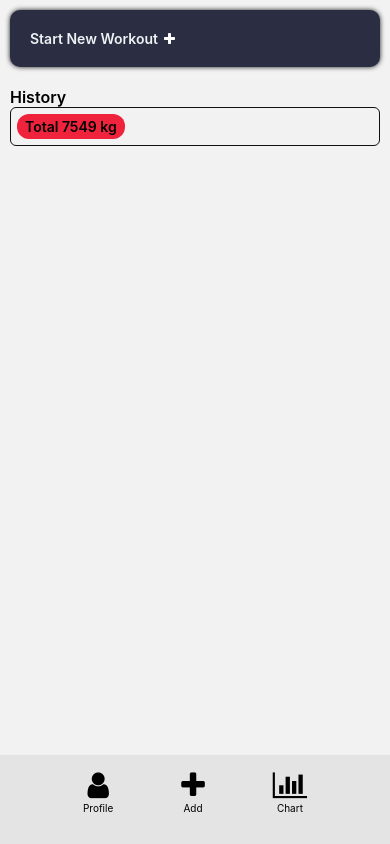
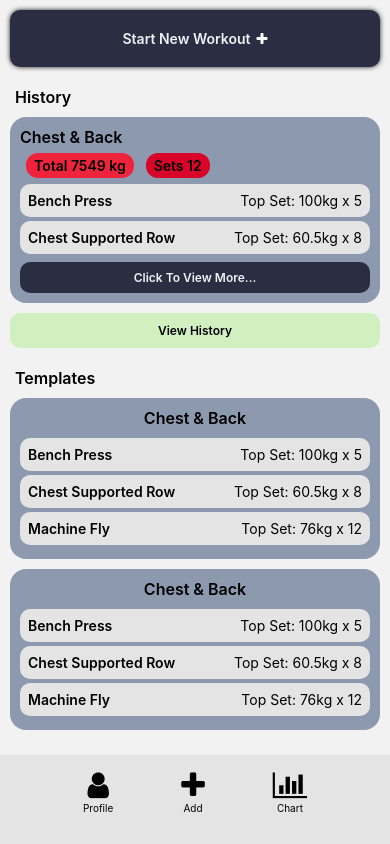
Before and after one commit to pluvio72/UpLifting, a React Native app: screen / in a window 390 px wide. Built offline with nearby package versions, Linux system fonts and the light colour scheme.

Commit message:
landing page preview almost done

```diff
--- a/src/components/button/button.tsx
+++ b/src/components/button/button.tsx
@@ -1,8 +1,8 @@
 import React from 'react';
 import {Pressable, StyleProp, Text, TextStyle, ViewStyle} from 'react-native';
 import Icon from 'react-native-vector-icons/FontAwesome';
-import {Padding} from '../../types/styles';
-import {Styles, PaddingStylesheet} from '../../util/styles';
+import {Margin, Padding} from '../../types/styles';
+import {Styles, PaddingStylesheet, MarginStylesheet} from '../../util/styles';
 import {Color, getTextColor} from '../../util/styles/colors';
 import styles from './button.styles';
 
@@ -15,10 +15,10 @@ interface ButtonProps {
   icon?: string;
   iconColor?: Color;
   iconSize?: number;
-  margin?: TextStyle['margin'];
+  margin?: Margin;
   onPress?: () => void;
   padding?: Padding;
-  textAlign?: TextStyle['textAlign'];
+  textAlign?: ViewStyle['justifyContent'];
 }
 
 const Button: React.FC<React.PropsWithChildren<ButtonProps>> = ({
@@ -43,9 +43,10 @@ const Button: React.FC<React.PropsWithChildren<ButtonProps>> = ({
         styles.container,
         {backgroundColor: color},
         elevated && Styles.dropShadow,
-        {margin},
+        MarginStylesheet(margin),
         PaddingStylesheet(padding),
         {borderRadius},
+        { justifyContent: 'center' }
       ]}>
       <Text
         style={[
@@ -53,7 +54,6 @@ const Button: React.FC<React.PropsWithChildren<ButtonProps>> = ({
           styles.text,
           {fontWeight: bold ? '600' : '400'},
           {fontSize},
-          {textAlign},
         ]}>
         {children}
       </Text>
--- a/src/components/chip/chip.tsx
+++ b/src/components/chip/chip.tsx
@@ -8,7 +8,6 @@ const styles = StyleSheet.create({
     paddingVertical: 2,
     borderRadius: 12,
     height: 25,
-    marginRight: 'auto',
     display: 'flex',
     justifyContent: 'center',
     margin: 6,
@@ -21,11 +20,12 @@ const styles = StyleSheet.create({
 
 interface Props {
   color: Color;
+  text?: Color;
 }
 
-const Chip: React.FC<PropsWithChildren<Props>> = ({ children, color }) => (
+const Chip: React.FC<PropsWithChildren<Props>> = ({ children, color, text }) => (
   <View style={[{backgroundColor: color}, styles.container]}>
-    <Text style={styles.text}>{children}</Text>
+    <Text style={[styles.text, { color: text }]}>{children}</Text>
   </View>
 );
 
--- a/src/pages/landing/LandingPage.styles.ts
+++ b/src/pages/landing/LandingPage.styles.ts
@@ -6,10 +6,18 @@ const styles = StyleSheet.create({
     padding: 10,
   },
   historyWrapper: {
-    borderRadius: 6,
-    borderColor: colors.borderColor,
-    borderWidth: 1.5,
+    borderRadius: 16,
     display: 'flex',
+    padding: 10,
+    backgroundColor: colors.secondary,
+  },
+  historySet: {
+    backgroundColor: colors.grey,
+    padding: 8,
+    borderRadius: 10,
+    flexDirection: 'row',
+    justifyContent: 'space-between',
+    marginBottom: 4,
   }
 });
 
--- a/src/pages/landing/LandingPage.tsx
+++ b/src/pages/landing/LandingPage.tsx
@@ -1,11 +1,12 @@
 import {NavigationProp} from '@react-navigation/native';
 import {NativeStackScreenProps} from '@react-navigation/native-stack';
 import React from 'react';
-import {Text, View} from 'react-native';
+import {ScrollView, Text, View} from 'react-native';
 import {ScreenProps} from 'react-native-screens';
 import Icon from 'react-native-vector-icons/FontAwesome';
 import Button from '../../components/button';
 import Chip from '../../components/chip';
+import { Row } from '../../components/Reusable/reusable';
 import Spacer from '../../components/spacer';
 import {RootStackParamList, Screens} from '../../data/navigation';
 import {Styles} from '../../util/styles';
@@ -20,7 +21,7 @@ const LandingPage: React.FC<Props> = ({navigation}) => {
   };
 
   return (
-    <View style={styles.container}>
+    <ScrollView style={styles.container}>
       <Button
         color={colors.primary}
         elevated
@@ -35,12 +36,67 @@ const LandingPage: React.FC<Props> = ({navigation}) => {
       </Button>
       <Spacer size={2} />
       <View>
-        <Text style={[Styles.textBold, Styles.textMd]}>History</Text>
+        <Text style={[Styles.textBold, Styles.textMd, { marginLeft: 5 }]}>History</Text>
+        <Spacer/>
         <View style={styles.historyWrapper}>
-          <Chip color={colors.accent}>Total 7549 kg</Chip>
+          <Text style={[Styles.textBold, Styles.textMd]}>Chest & Back</Text>
+          <Row style={{ marginRight: 'auto'}}>
+            <Chip color={colors.accent}>Total 7549 kg</Chip>
+            <Chip color={colors.accentDark} >Sets 12</Chip>
+          </Row>
+          <View style={styles.historySet}>
+            <Text style={Styles.textBold}>Bench Press</Text>
+            <Text>Top Set: 100kg x 5</Text>
+          </View>
+          <View style={styles.historySet}>
+            <Text style={Styles.textBold}>Chest Supported Row</Text>
+            <Text>Top Set: 60.5kg x 8</Text>
+          </View>
+          <Button color={colors.primary } bold padding={{p: 8}} margin={{mt: 4}}>
+            Click To View More...
+          </Button>
         </View>
       </View>
-    </View>
+      <Spacer/>
+      <Button color={colors.green} bold textAlign='center'>View History</Button>
+      <Spacer size={2} />
+      <View>
+        <Text style={[Styles.textBold, Styles.textMd, { marginLeft: 5 }]}>Templates</Text>
+        <Spacer/>
+        <View style={styles.historyWrapper}>
+          <Text style={[Styles.textBold, Styles.textMd, Styles.textCenter, { marginBottom: 10 }]}>Chest & Back</Text>
+          <View style={styles.historySet}>
+            <Text style={Styles.textBold}>Bench Press</Text>
+            <Text>Top Set: 100kg x 5</Text>
+          </View>
+          <View style={styles.historySet}>
+            <Text style={Styles.textBold}>Chest Supported Row</Text>
+            <Text>Top Set: 60.5kg x 8</Text>
+          </View>
+          <View style={styles.historySet}>
+            <Text style={Styles.textBold}>Machine Fly</Text>
+            <Text>Top Set: 76kg x 12</Text>
+          </View>
+        </View>
+        <Spacer size={1} />
+        <View style={styles.historyWrapper}>
+          <Text style={[Styles.textBold, Styles.textMd, Styles.textCenter, { marginBottom: 10 }]}>Chest & Back</Text>
+          <View style={styles.historySet}>
+            <Text style={Styles.textBold}>Bench Press</Text>
+            <Text>Top Set: 100kg x 5</Text>
+          </View>
+          <View style={styles.historySet}>
+            <Text style={Styles.textBold}>Chest Supported Row</Text>
+            <Text>Top Set: 60.5kg x 8</Text>
+          </View>
+          <View style={styles.historySet}>
+            <Text style={Styles.textBold}>Machine Fly</Text>
+            <Text>Top Set: 76kg x 12</Text>
+          </View>
+        </View>
+      </View>
+      <Spacer size={3}/>
+    </ScrollView>
   );
 };
 
--- a/src/util/styles/colors.ts
+++ b/src/util/styles/colors.ts
@@ -9,7 +9,7 @@ const colors = {
   accentDark: '#D90429',
   shadowColor: 'rgb(30,30,30)',
   borderColor: '#111',
-  green: 'rgb(20, 148, 30)',
+  green: '#d0f0c0',
   red: 'rgb(180, 34, 20)'
 } as const;
 
@@ -25,7 +25,7 @@ export const getTextColor = (color: Color) => {
   ) {
     return colors.light;
   } else {
-    return colors.primary;
+    return colors.black;
   }
 };
 
--- a/src/util/styles/general.ts
+++ b/src/util/styles/general.ts
@@ -38,6 +38,9 @@ const GeneralStyles = StyleSheet.create({
   textMd: {
     fontSize: 16,
   },
+  textCenter: {
+    textAlign: 'center'
+  },
   textLg: {
     fontSize: 20,
   }
```
